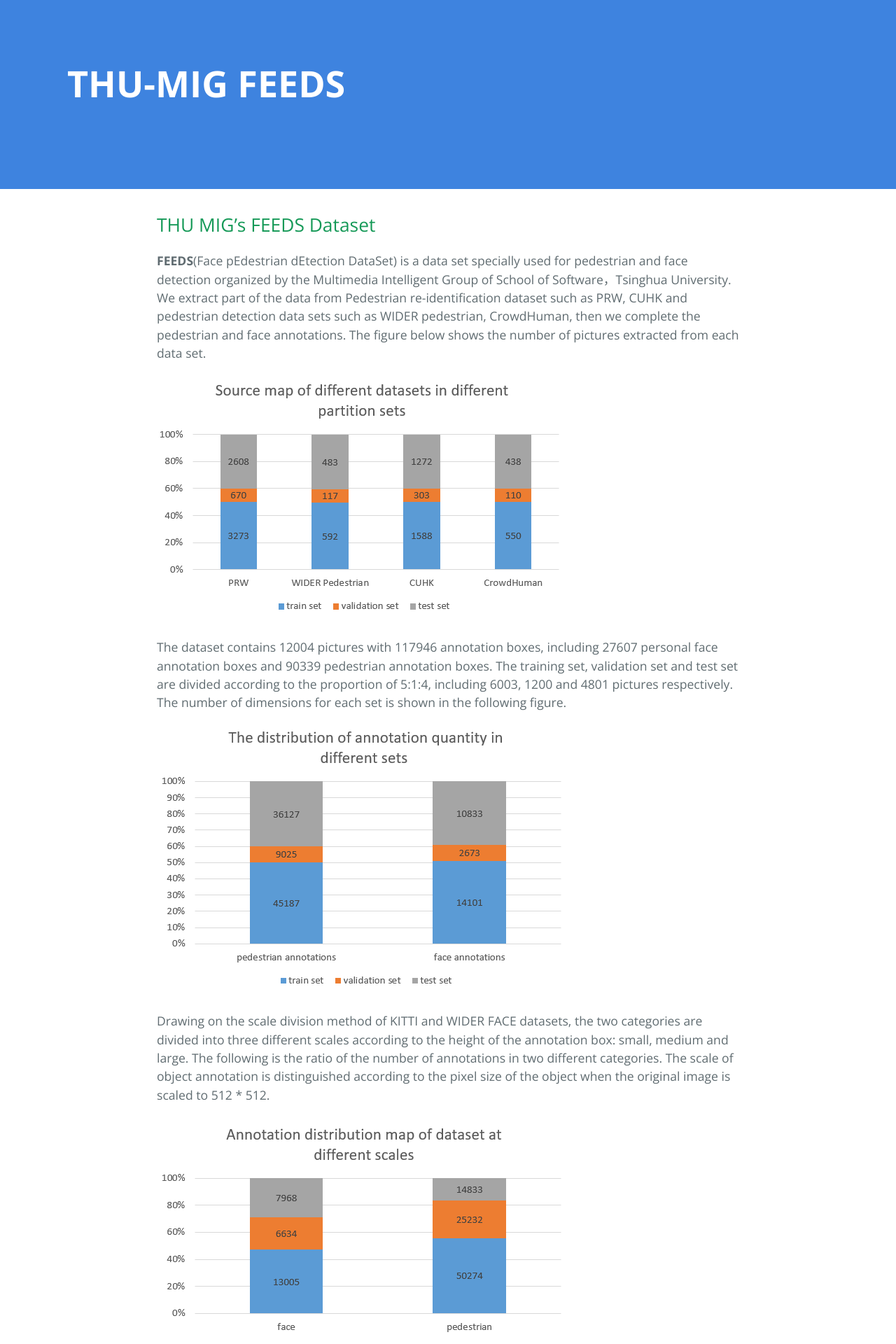
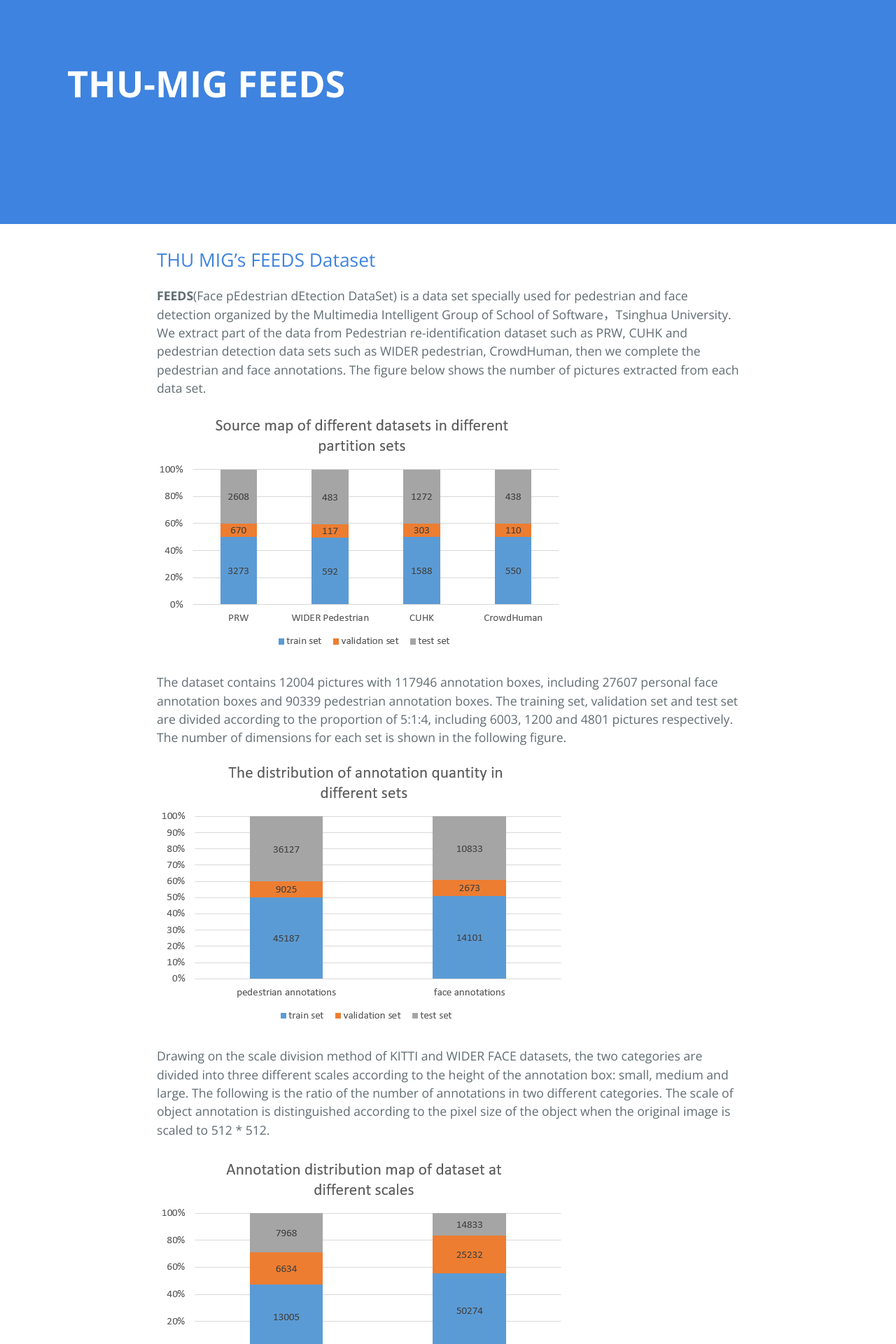
Before and after one commit to FEEDS-MIG/FEEDS-MIG.github.io, a Jekyll site: the page built from index.md, in a window 1280 px wide. Shown: the top 1920 px of the page at 70% size. Built offline with Jekyll 4.4.1, drawn with Linux system fonts in a browser that asks for light colours; our own code applies the rules of GitHub Pages for plain Markdown files.

Commit message:
change color

```diff
--- a/css/cayman.css
+++ b/css/cayman.css
@@ -140,7 +140,7 @@ a:hover { text-decoration: underline; }
   .btn + .btn { margin-top: 1rem; margin-left: 0; } }
 
 /* .page-header { color: #fff; text-align: center; background-color: #159957; background-image: linear-gradient(120deg, #155799, #159957); } */
-.page-header { color: #fff; background-color: #3e83df; height: auto;}
+.page-header { color: #fff; background-color: #3e83df; height: 20em; }
 @media screen and (min-width: 64em) { .page-header { padding: 5rem 6rem; } }
 @media screen and (min-width: 42em) and (max-width: 64em) { .page-header { padding: 3rem 4rem; } }
 @media screen and (max-width: 42em) { .page-header { padding: 2rem 1rem; } }
@@ -161,7 +161,7 @@ a:hover { text-decoration: underline; }
 @media screen and (min-width: 42em) and (max-width: 64em) { .main-content { padding: 2rem 4rem; font-size: 1.1rem; } }
 @media screen and (max-width: 42em) { .main-content { padding: 2rem 1rem; font-size: 1rem; } }
 .main-content img { max-width: 100%; text-align: center;  }
-.main-content h1, .main-content h2, .main-content h3, .main-content h4, .main-content h5, .main-content h6 { margin-top: 2rem; margin-bottom: 1rem; font-weight: normal; color: #159957; }
+.main-content h1, .main-content h2, .main-content h3, .main-content h4, .main-content h5, .main-content h6 { margin-top: 2rem; margin-bottom: 1rem; font-weight: normal; color: #3e83df; }
 .main-content p { margin-bottom: 1em; }
 .main-content code { padding: 2px 4px; font-family: Consolas, "Liberation Mono", Menlo, Courier, monospace; font-size: 0.9rem; color: #567482; background-color: #f3f6fa; border-radius: 0.3rem; }
 .main-content pre { padding: 0.8rem; margin-top: 0; margin-bottom: 1rem; font: 1rem Consolas, "Liberation Mono", Menlo, Courier, monospace; color: #567482; word-wrap: normal; background-color: #f3f6fa; border: solid 1px #dce6f0; border-radius: 0.3rem; }
```
